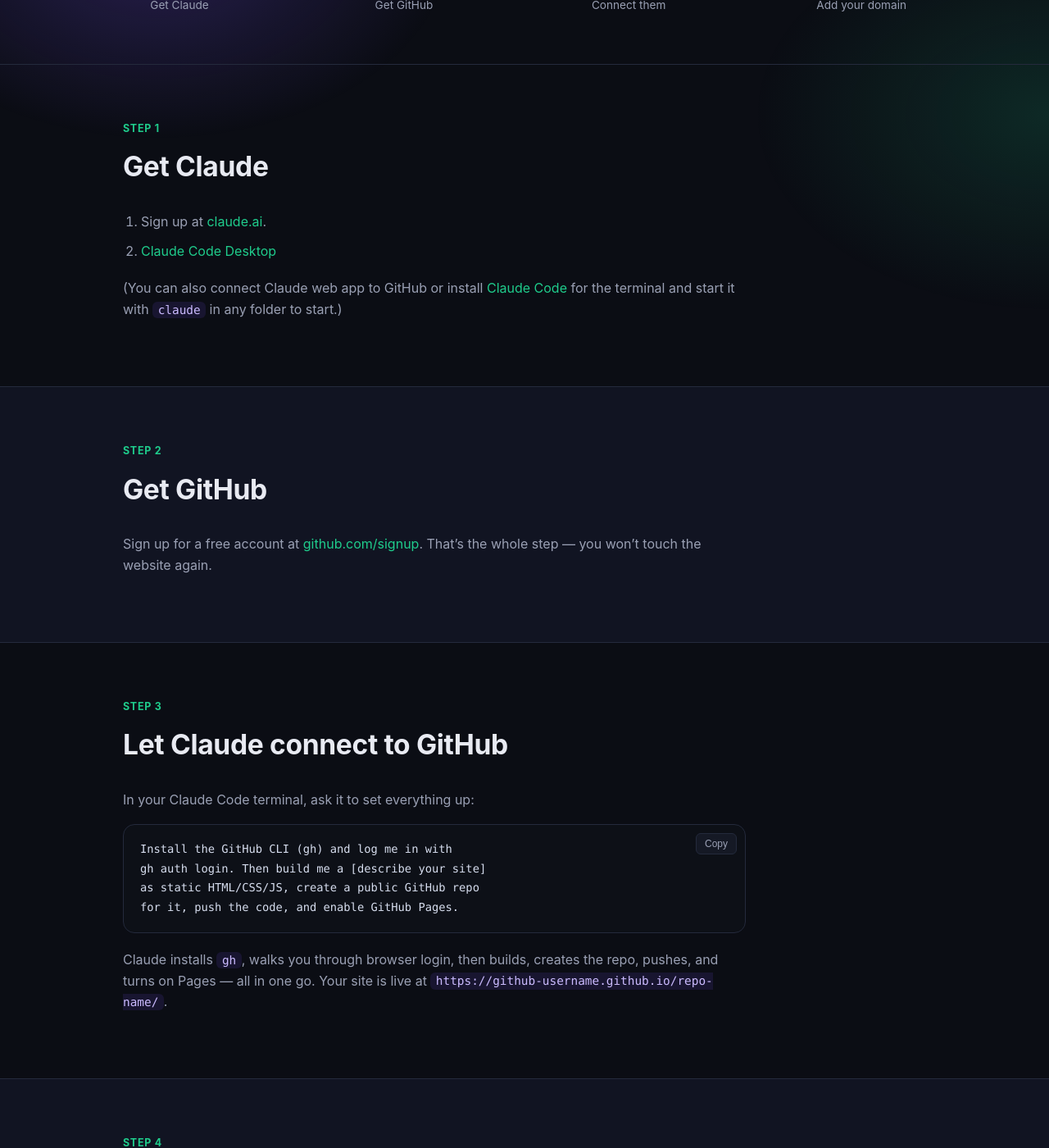
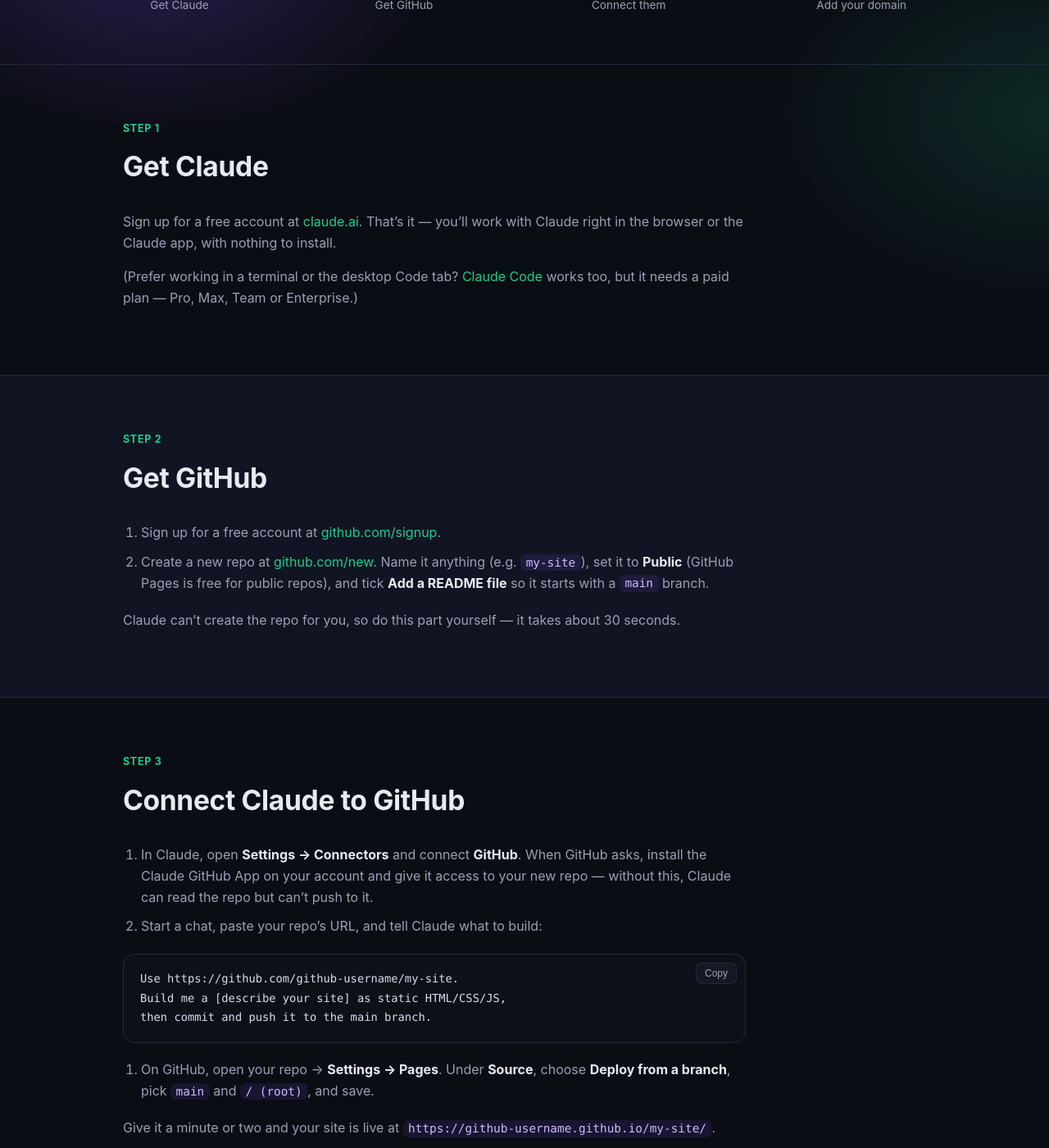
Before and after one commit to rolfrb/claude-github-pages-guide, a Jekyll site: the page built from index.md, in a window 1280 px wide and 1400 px high, scrolled down 626 px. Shown: the whole window at 82% size. Built offline with Jekyll 4.4.1, drawn with Linux system fonts in a browser that asks for light colours; some of the changed text lies outside the part shown.

Commit message:
Rewrite guide around the Claude web app instead of Claude Code
Co-Authored-By: Claude Sonnet 5.5 <noreply@anthropic.com>
Claude-Session: https://claude.ai/code/session_01AFMQ91v2gFkE5cdjutPweH

````diff
--- a/index.md
+++ b/index.md
@@ -7,37 +7,41 @@ description: A step-by-step guide to designing a webpage with Claude and publish
 ## Get Claude
 {: #claude .step}
 
-1. Sign up at [claude.ai](https://claude.ai).
-2. [Claude Code Desktop](https://code.claude.com/docs/en/desktop-quickstart)
+Sign up for a free account at [claude.ai](https://claude.ai). That's it — you'll work with Claude right in the browser or the Claude app, with nothing to install.
 
-(You can also connect Claude web app to GitHub or install [Claude Code](https://code.claude.com/docs/en/quickstart) for the terminal and start it with `claude` in any folder to start.)
+(Prefer working in a terminal or the desktop Code tab? [Claude Code](https://code.claude.com/docs/en/quickstart) works too, but it needs a paid plan — Pro, Max, Team or Enterprise.)
 
 ## Get GitHub
 {: #github .step .alt}
 
-Sign up for a free account at [github.com/signup](https://github.com/signup). That's the whole step — you won't touch the website again.
+1. Sign up for a free account at [github.com/signup](https://github.com/signup).
+2. Create a new repo at [github.com/new](https://github.com/new). Name it anything (e.g. `my-site`), set it to **Public** (GitHub Pages is free for public repos), and tick **Add a README file** so it starts with a `main` branch.
 
-## Let Claude connect to GitHub
+Claude can't create the repo for you, so do this part yourself — it takes about 30 seconds.
+
+## Connect Claude to GitHub
 {: #gh-cli .step}
 
-In your Claude Code terminal, ask it to set everything up:
+1. In Claude, open **Settings → Connectors** and connect **GitHub**. When GitHub asks, install the Claude GitHub App on your account and give it access to your new repo — without this, Claude can read the repo but can't push to it.
+2. Start a chat, paste your repo's URL, and tell Claude what to build:
 
 ```
-Install the GitHub CLI (gh) and log me in with
-gh auth login. Then build me a [describe your site]
-as static HTML/CSS/JS, create a public GitHub repo
-for it, push the code, and enable GitHub Pages.
+Use https://github.com/github-username/my-site.
+Build me a [describe your site] as static HTML/CSS/JS,
+then commit and push it to the main branch.
 ```
 
-Claude installs `gh`, walks you through browser login, then builds, creates the repo, pushes, and turns on Pages — all in one go. Your site is live at `https://github-username.github.io/repo-name/`.
+3. On GitHub, open your repo → **Settings → Pages**. Under **Source**, choose **Deploy from a branch**, pick `main` and `/ (root)`, and save.
+
+Give it a minute or two and your site is live at `https://github-username.github.io/my-site/`.
 
 ## Add your custom domain
 {: #domain .step .alt}
 
 1. On GitHub, open your repo → **Settings → Pages**.
 2. Under **Custom domain**, type your domain (e.g. `www.yourdomain.com`) and save.
-3. GitHub shows the DNS records you need — copy them.
-4. Log in to your domain registrar and paste those records into its DNS settings.
+3. Log in to your domain registrar and open its DNS settings.
+4. Add the records below.
 
 | Use case | Type | Host | Value |
 |---|---|---|---|
@@ -63,7 +67,7 @@ Yes, as long as the final build output is static files. Ask Claude to set up a b
 
 ### Can I keep editing with Claude later?
 
-Absolutely. Paste your current HTML/CSS back to Claude, describe the change, get the updated file, commit, push — live again in under a minute.
+Absolutely. Start a new chat, paste your repo's URL, describe the change, and ask Claude to push it — your site updates within a minute or two.
 
 ### What if my site doesn't show up?
 
````
